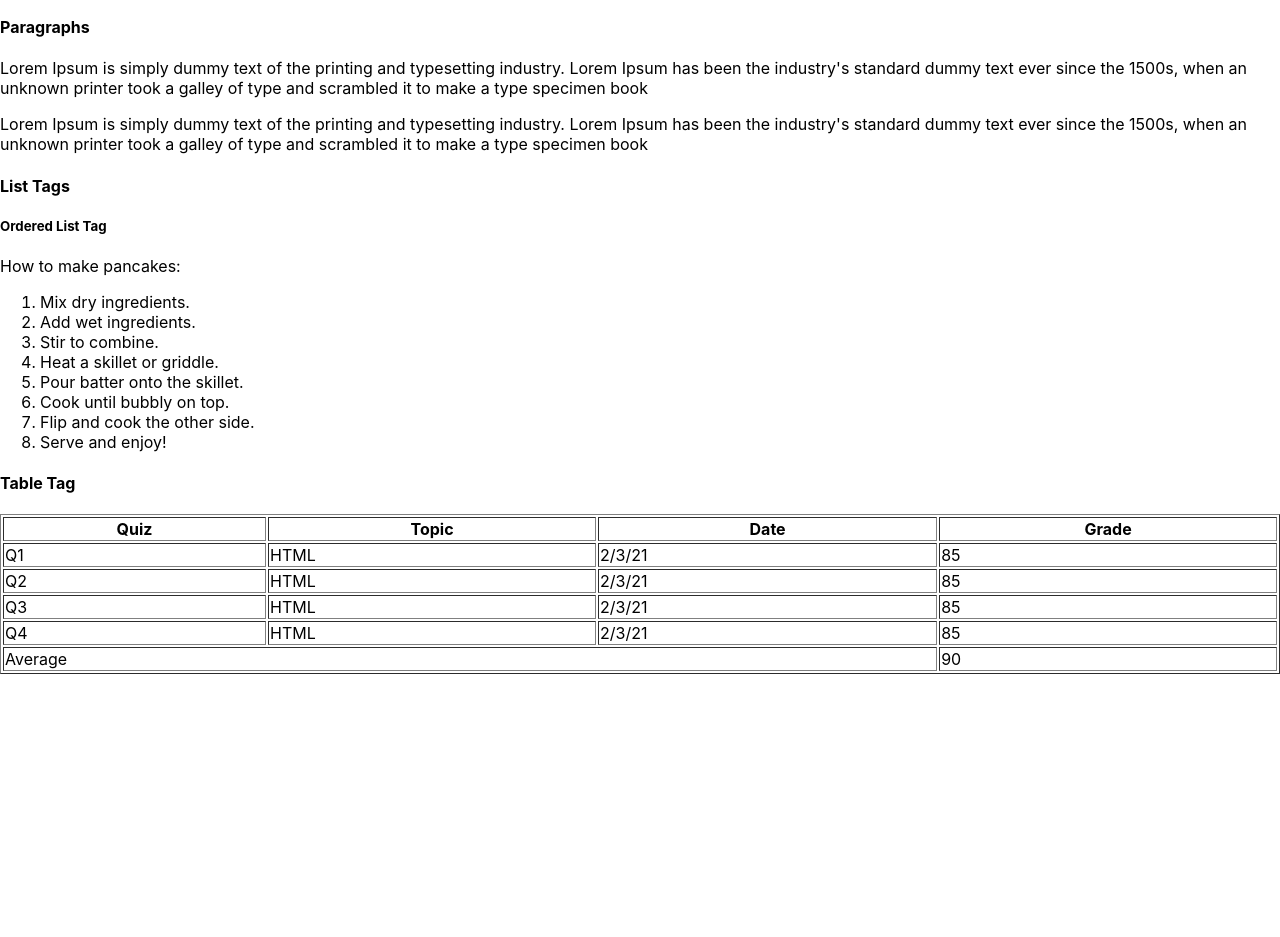
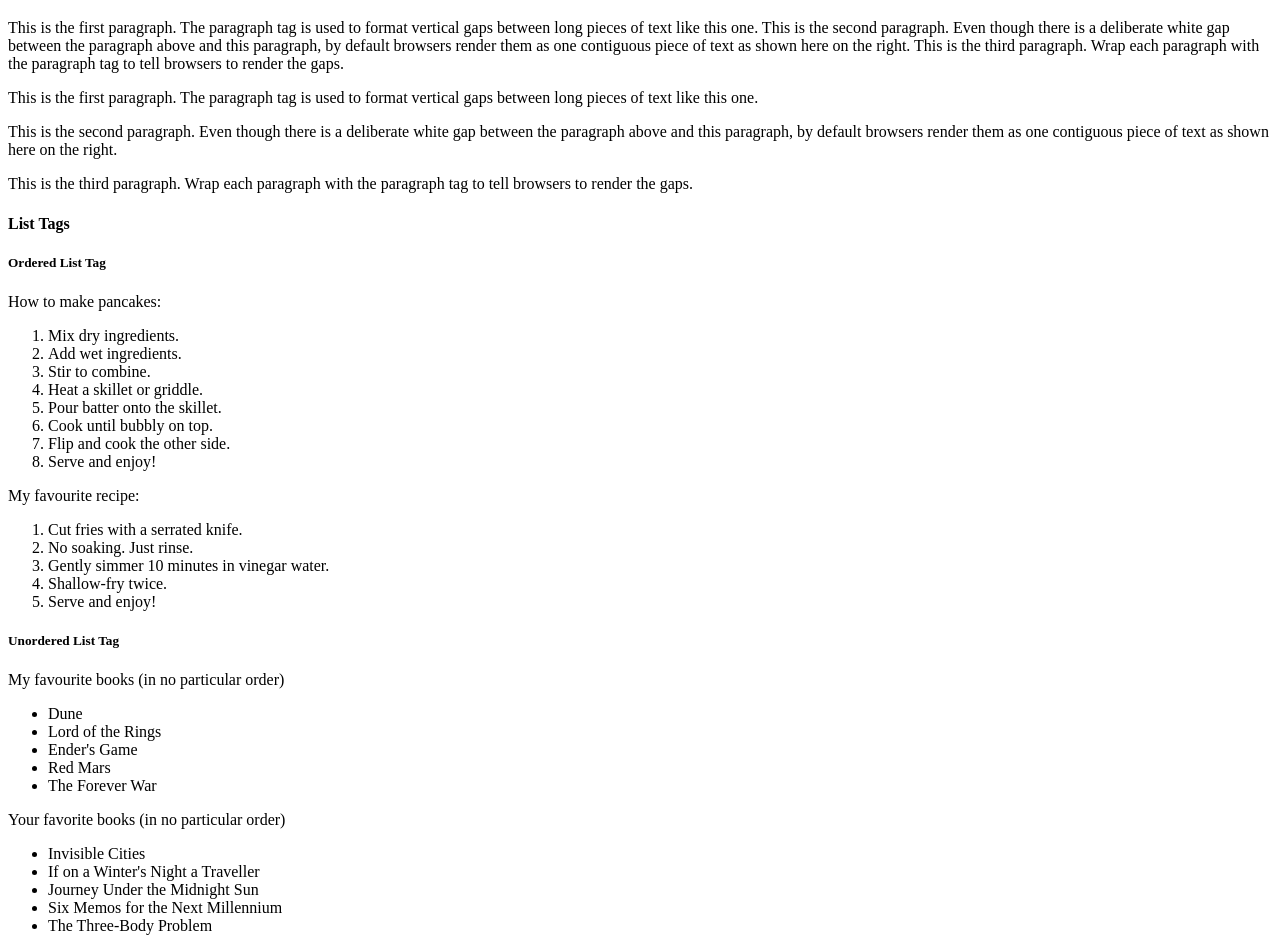
Before and after one commit to yufeiwu0106/kanbas-react-web-app, a React (Create React App) app: page / in a window 1280 px wide. Shown: the part 381-1318 px from the top of the page. Before the commit the page ends 1055 px from the top, so only its background shows below. Built offline with nearby package versions, Linux system fonts and the light colour scheme.

Commit message:
fix logo 2

```diff
--- a/src/App.tsx
+++ b/src/App.tsx
@@ -1,9 +1,8 @@
 import React from 'react';
-import logo from './logo.svg';
 import './App.css';
 import Labs from "./Labs";
 
-function App() {
+export function App() {
   return (
     <div>
       <h1>Welcome to Web Dev</h1>
--- a/src/Labs/Lab1/index.tsx
+++ b/src/Labs/Lab1/index.tsx
@@ -6,11 +6,37 @@ export default function Lab1() {
       <div id="wd-h-tag">
         <h4>Heading Tags</h4>
         Text documents are often broken up into several sections and subsections. Each section is usually prefaced with a short title or heading that attempts to summarize the topic of the section it precedes. For instance this paragraph is preceded by the heading Heading Tags. The font of the section headings are usually larger and bolder than their subsection headings. This document uses headings to introduce topics such as HTML Documents, HTML Tags, Heading Tags, etc. HTML heading tags can be used to format plain text so that it renders in a browser as large headings. There are 6 heading tags for different sizes: h1, h2, h3, h4, h5, and h6. Tag h1 is the largest heading and h6 is the smallest heading.
-        <h4>Paragraphs</h4>
-        <p>Lorem Ipsum is simply dummy text of the printing and typesetting industry. Lorem Ipsum has been the industry's standard dummy text ever since the 1500s, when an unknown printer took a galley of type and scrambled it to make a type specimen book
-        </p>
-        <p>Lorem Ipsum is simply dummy text of the printing and typesetting industry. Lorem Ipsum has been the industry's standard dummy text ever since the 1500s, when an unknown printer took a galley of type and scrambled it to make a type specimen book
-        </p>
+        <div id="wd-p-tag">
+          <h4>Paragraph Tag</h4>
+            <p id="wd-p-1">
+            This is the first paragraph. The paragraph tag is used to format
+            vertical gaps between long pieces of text like this one.
+
+            This is the second paragraph. Even though there is a deliberate white
+            gap between the paragraph above and this paragraph, by default
+            browsers render them as one contiguous piece of text as shown here on
+            the right.
+
+            This is the third paragraph. Wrap each paragraph with the paragraph
+            tag to tell browsers to render the gaps.
+            </p>
+            <p id="wd-p-2">
+This is the first paragraph. The paragraph tag is used to format
+vertical gaps between long pieces of text like this one.
+            </p>
+            <p id="wd-p-3">
+This is the second paragraph. Even though there is a deliberate white
+gap between the paragraph above and this paragraph, by default
+browsers render them as one contiguous piece of text as shown here on
+the right.
+            </p>
+            <p id="wd-p-4">
+This is the third paragraph. Wrap each paragraph with the paragraph
+tag to tell browsers to render the gaps.
+            </p>
+        </div>
+
+
         <div id="wd-lists">
         <h4>List Tags</h4>
         <h5>Ordered List Tag</h5>
@@ -25,7 +51,34 @@ export default function Lab1() {
           <li>Flip and cook the other side.</li>
           <li>Serve and enjoy!</li>
         </ol>
+        My favourite recipe:
+        <ol id="wd-your-favourite-recipe">
+          <li>Cut fries with a serrated knife.</li>
+          <li>No soaking. Just rinse.</li>
+          <li>Gently simmer 10 minutes in vinegar water.</li>
+          <li>Shallow-fry twice.</li>
+          <li>Serve and enjoy!</li>
+        </ol>
+
+        <h5>Unordered List Tag</h5>
+        My favourite books (in no particular order)
+        <ul id="wd-my-books">
+          <li>Dune</li>
+          <li>Lord of the Rings</li>
+          <li>Ender's Game</li>
+          <li>Red Mars</li>
+          <li>The Forever War</li>
+        </ul>
+        Your favorite books (in no particular order)
+        <ul id="wd-your-books">
+          <li>Invisible Cities</li>
+          <li>If on a Winter's Night a Traveller</li>
+          <li>Journey Under the Midnight Sun</li>
+          <li>Six Memos for the Next Millennium</li>
+          <li>The Three-Body Problem</li>
+        </ul>
       </div>
+
       <div id="wd-tables">
         <h4>Table Tag</h4>
         <table border={1} width="100%">	{/* table, border, width */}
--- a/src/index.tsx
+++ b/src/index.tsx
@@ -1,6 +1,5 @@
 import React from 'react';
 import ReactDOM from 'react-dom/client';
-import './index.css';
 import App from './App';
 import reportWebVitals from './reportWebVitals';
 
```
